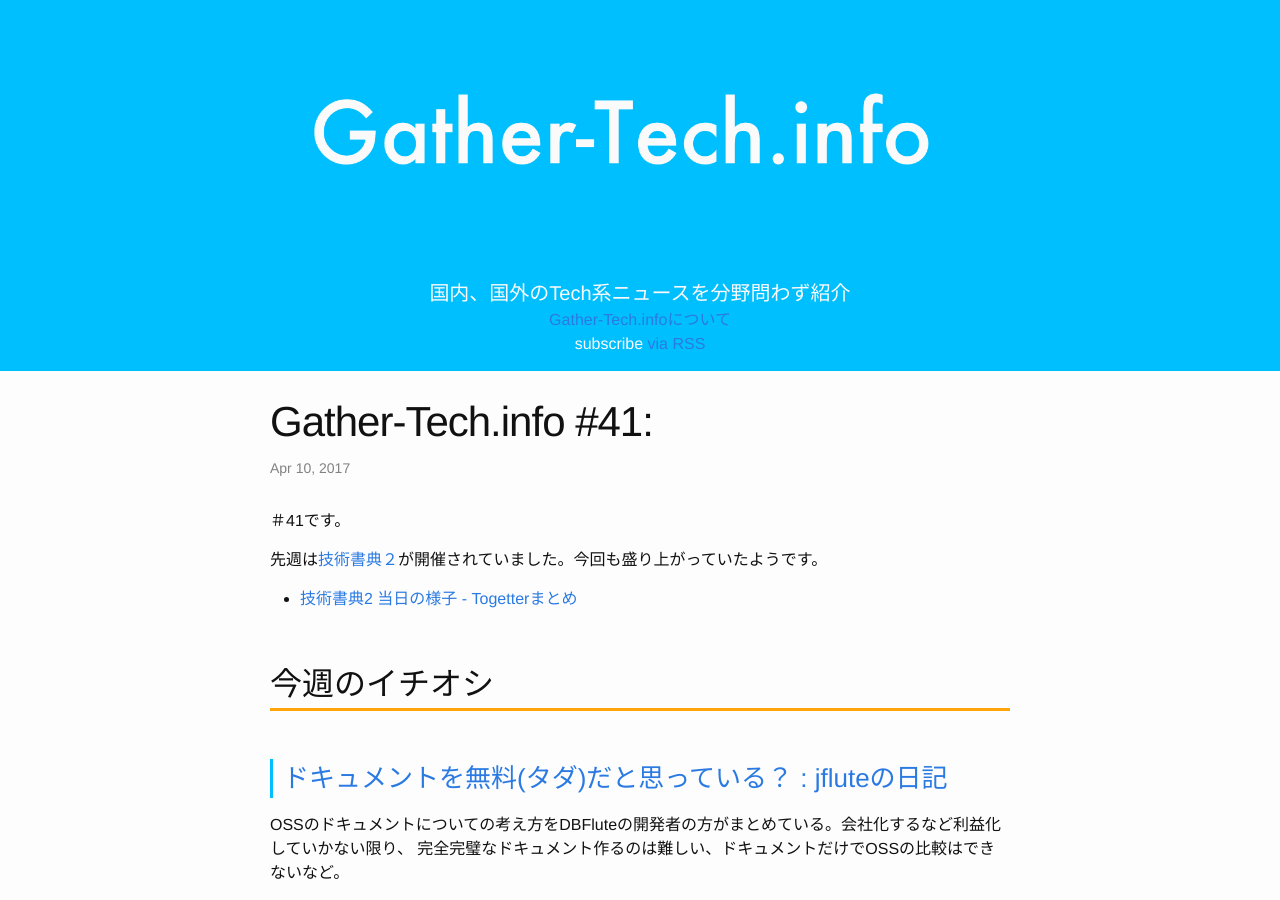
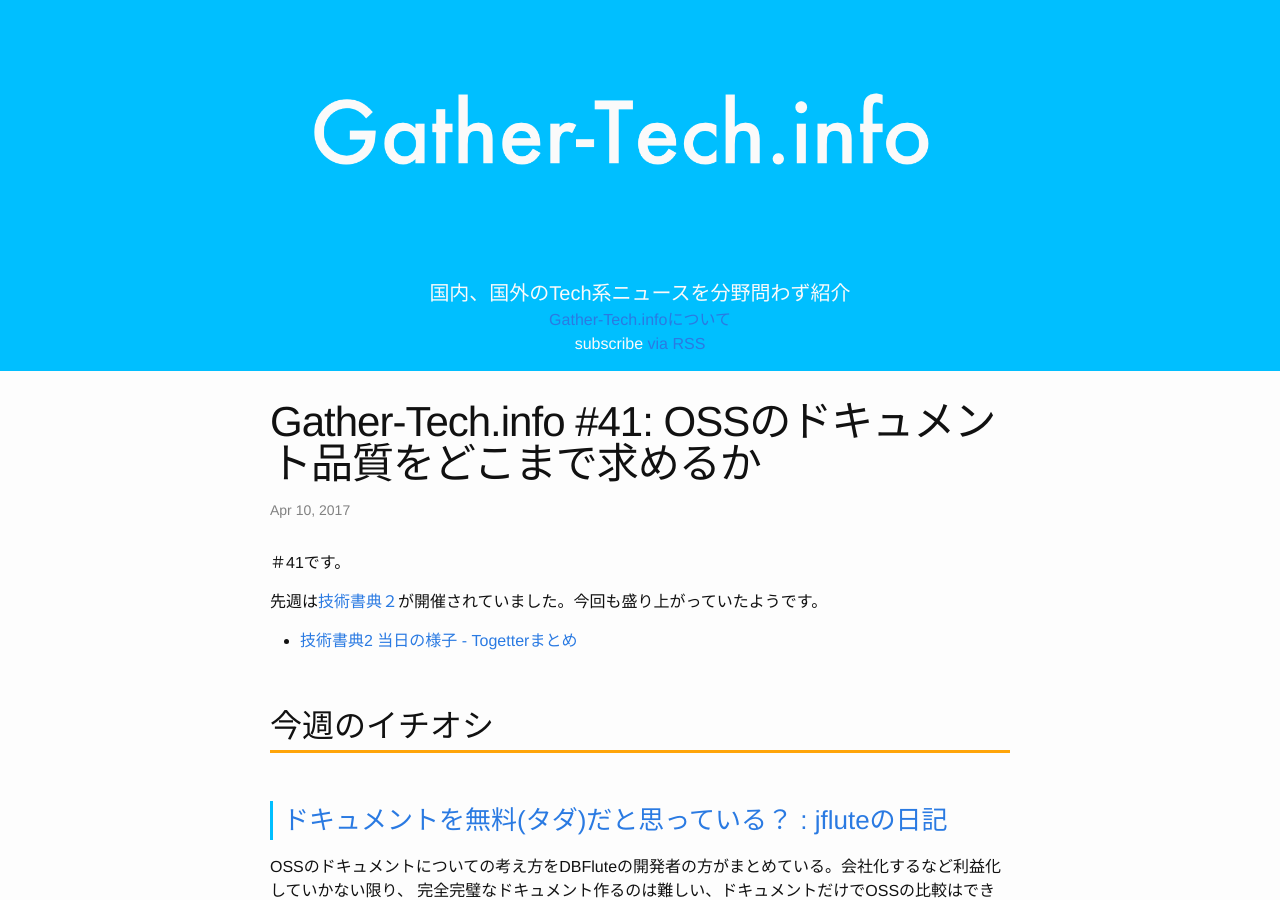
Before and after one commit to Gather-Tech/Gather-Tech.github.io, a Jekyll site: the page built from _posts/2017/2017-04-10-Gather41.md, in a window 1280 px wide and 900 px high. Built offline with Jekyll 4.4.1, drawn with Linux system fonts in a browser that asks for light colours.

Commit message:
add title

```diff
--- a/_posts/2017/2017-04-10-Gather41.md
+++ b/_posts/2017/2017-04-10-Gather41.md
@@ -1,6 +1,6 @@
 ---
 layout: post
-title:  "Gather-Tech.info #41: "
+title:  "Gather-Tech.info #41: OSSのドキュメント品質をどこまで求めるか"
 date:   2017-04-10
 categories: news
 ---
```
